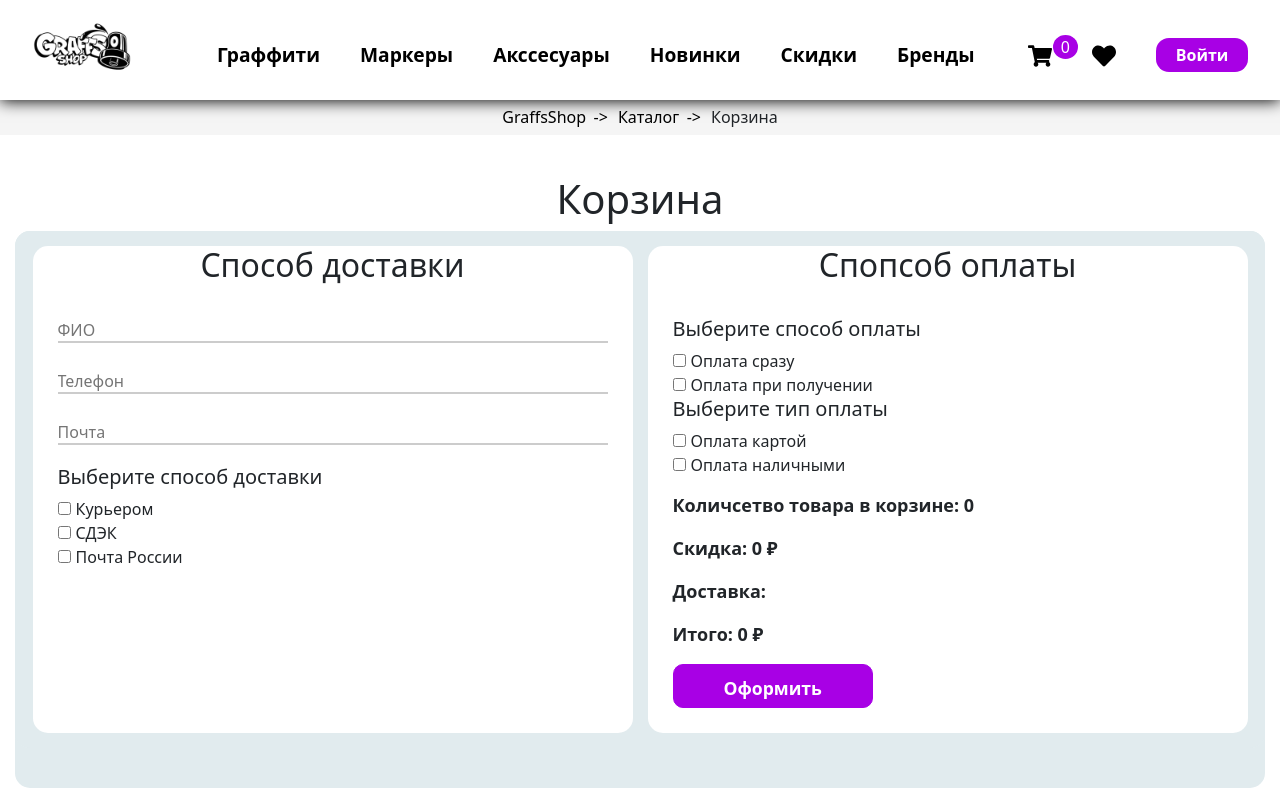
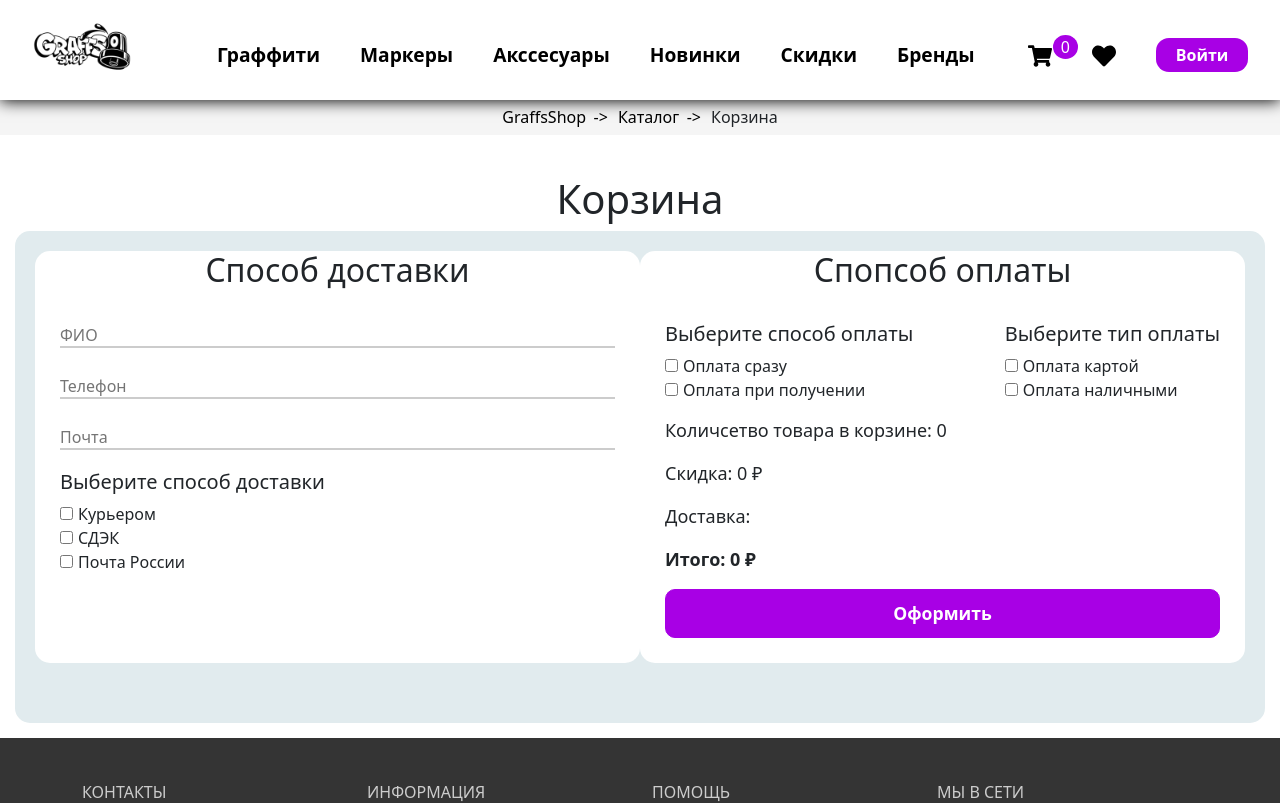
Before and after one commit to Slavchezzzz/Slavchezzzz.github.io, a React (Create React App) app: page /Order in a window 1280 px wide. Shown: the top 803 px of the page. Built offline with nearby package versions, Linux system fonts and the light colour scheme.

Commit message:
adaptation header, order and news

```diff
--- a/src/components/News.jsx
+++ b/src/components/News.jsx
@@ -19,7 +19,7 @@ export default function News() {
               <img src="../slide/slide10.jpg" alt="" />
             </div>
             <div className="article_text">
-              <h2>Дарим маркеры!</h2>
+              <p>Дарим маркеры!</p>
               <a href="">Подробнее...</a>
             </div>
           </div>
@@ -28,7 +28,7 @@ export default function News() {
               <img src="../slide/slide8.jpg" alt="" />
             </div>
             <div className="article_text">
-              <h2>SABOTAGE в GraffsShop</h2>
+              <p>SABOTAGE в GraffsShop</p>
               <a href="">Подробнее...</a>
             </div>
           </div>
@@ -37,7 +37,7 @@ export default function News() {
               <img src="../slide/slide9.jpg" alt="" />
             </div>
             <div className="article_text">
-              <h2>Molotow и Flame по новой цене!</h2>
+              <p>Molotow и Flame по новой цене!</p>
               <a href="">Подробнее...</a>
             </div>
           </div>
--- a/src/pages/Order.jsx
+++ b/src/pages/Order.jsx
@@ -108,6 +108,7 @@ export default function Order() {
               <h2>Спопсоб оплаты</h2>
               <div className="description">
                 <div className="checkbox">
+                  <div className="payment-section">
                     <h5>Выберите способ оплаты</h5>
                     <div className="checkbox-content">
                       <input type="checkbox" className="checkbox-input"></input>
@@ -115,8 +116,12 @@ export default function Order() {
                     </div>
                     <div className="checkbox-content">
                       <input type="checkbox" className="checkbox-input"></input>
-                    <span className="checkbox-span">Оплата при получении</span>
+                      <span className="checkbox-span">
+                        Оплата при получении
+                      </span>
                     </div>
+                  </div>
+                  <div className="payment-section">
                     <h5>Выберите тип оплаты</h5>
                     <div className="checkbox-content">
                       <input type="checkbox" className="checkbox-input"></input>
@@ -127,11 +132,12 @@ export default function Order() {
                       <span className="checkbox-span">Оплата наличными</span>
                     </div>
                   </div>
+                </div>
                 <div className="payment-info">
                   <p>Количсетво товара в корзине: {Object.keys(cart).length}</p>
                   <p>Скидка: {salePrice} ₽</p>
                   <p>Доставка:</p>
-                  <p>Итого: {totalPrice} ₽</p>
+                  <p id="itog">Итого: {totalPrice} ₽</p>
                   <button>Оформить</button>
                 </div>
               </div>
--- a/src/styles/HeaderPhoto.css
+++ b/src/styles/HeaderPhoto.css
@@ -1,3 +1,8 @@
+* {
+  margin: 0;
+  padding: 0;
+}
+
 .header-main {
   /* background-image: url("/public/slide/slide10.png"); */
   background-image: url("/public/74e384a467396025db6a06f333b3a9c2.jpg");
@@ -6,6 +11,8 @@
   object-fit: fill;
   background-repeat: no-repeat;
   background-size: cover;
+  background-position: center center;
+  transition: background-size 0.5s ease;
 }
 
 @keyframes tracking-in-expand {
@@ -69,8 +76,19 @@
   transform: scale(1.1);
 }
 
+@media screen and (max-width: 1030px) {
+  .header-main {
+    height: 500px;
+    width: 100%;
+  }
+}
+
 @media screen and (max-width: 510px) {
   .header-main-text h3 {
     display: none;
   }
+  .header-main {
+    height: 350px;
+    width: 100%;
+  }
 }
--- a/src/styles/News.css
+++ b/src/styles/News.css
@@ -103,24 +103,24 @@
 }
 
 .article-wrap-small img {
-  /* width: 523px; */
-  min-width: 100%;
+  width: 100%;
   height: 320px;
   object-fit: cover;
   transition: 5s;
   display: block;
-  /* filter: brightness(40%); */
 }
 
 .article-wrap-small img:hover {
   transform: scale(1.08);
-  /* filter: blur(2px); */
+  filter: blur(2px);
   filter: brightness(40%);
 }
 
 @media screen and (max-width: 1200px) {
   .article-wrap-small img {
-    width: 300px;
+    /* width: 300px; */
+    width: 100%;
+    /* height: 100%; */
   }
   .big-new img {
     width: 400px;
--- a/src/styles/Order.css
+++ b/src/styles/Order.css
@@ -22,26 +22,24 @@
   justify-content: center;
   background-color: #e1ebee;
   border-radius: 15px;
+  width: 100%;
 }
 
 /* стили для информации о заказе */
 
 .order-info {
   display: flex;
-  padding-top: 15px;
-  padding-bottom: 15px;
+  padding: 20px;
   justify-content: center;
-  gap: 15px;
-  background-color: #e1ebee;
+  width: 100%;
   border-radius: 15px;
-  /* padding: 15px; */
 }
 
 /* стили для способа доставки */
 
 .delivery {
   background-color: white;
-  width: 48%;
+  width: 100%;
   border-radius: 15px;
 }
 .delivery h2 {
@@ -51,6 +49,7 @@
 }
 
 .description {
+  width: 100%;
   display: flex;
   flex-direction: column;
   padding: 25px;
@@ -82,7 +81,7 @@
 
 .payment {
   background-color: white;
-  width: 48%;
+  width: 100%;
   border-radius: 15px;
 }
 
@@ -94,11 +93,15 @@
 
 .payment p {
   font-size: large;
+}
+
+.payment #itog {
+  font-size: large;
   font-weight: 700;
 }
 
 .payment-info button {
-  height: 44px;
+  width: 100%;
   padding: 10px 50px 10px;
   border-radius: 10px;
   font-size: 1.1rem;
@@ -112,6 +115,11 @@
 .payment-info button:hover {
   background-color: #7502ab;
   border: 1px solid #7502ab;
+}
+
+.payment .checkbox {
+  display: flex;
+  justify-content: space-between;
 }
 
 /* стили для товаров  */
@@ -183,3 +191,23 @@
 }
 
 /* Адаптация страницы */
+
+@media screen and (max-width: 800px) {
+  .card-order {
+    flex-direction: column;
+    width: 100%;
+    gap: 5px;
+  }
+  .card-order p {
+    width: 100%;
+  }
+}
+
+@media screen and (max-width: 550px) {
+  .payment-info button {
+    padding: 5px 25px 5px;
+  }
+  .payment .checkbox {
+    flex-direction: column;
+  }
+}
```
Lines whose indentation alone changed are shown as unchanged.
